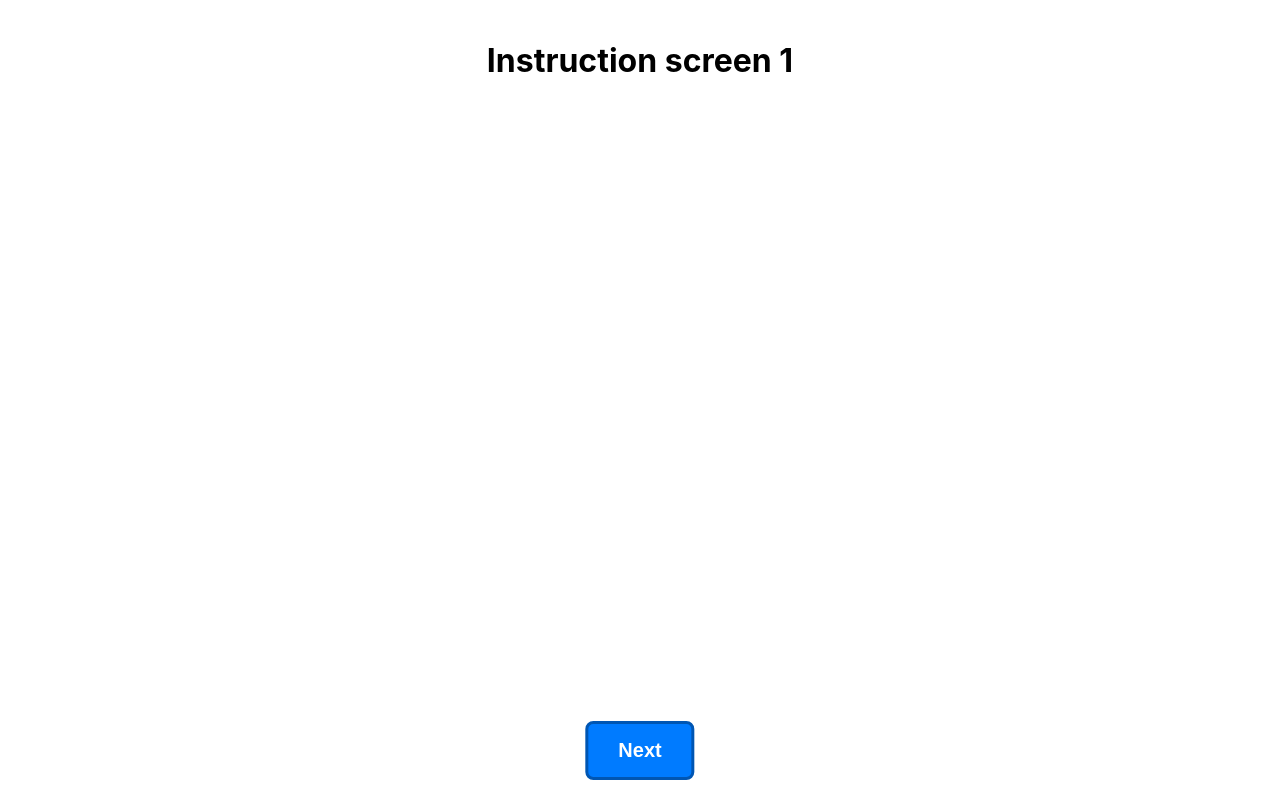
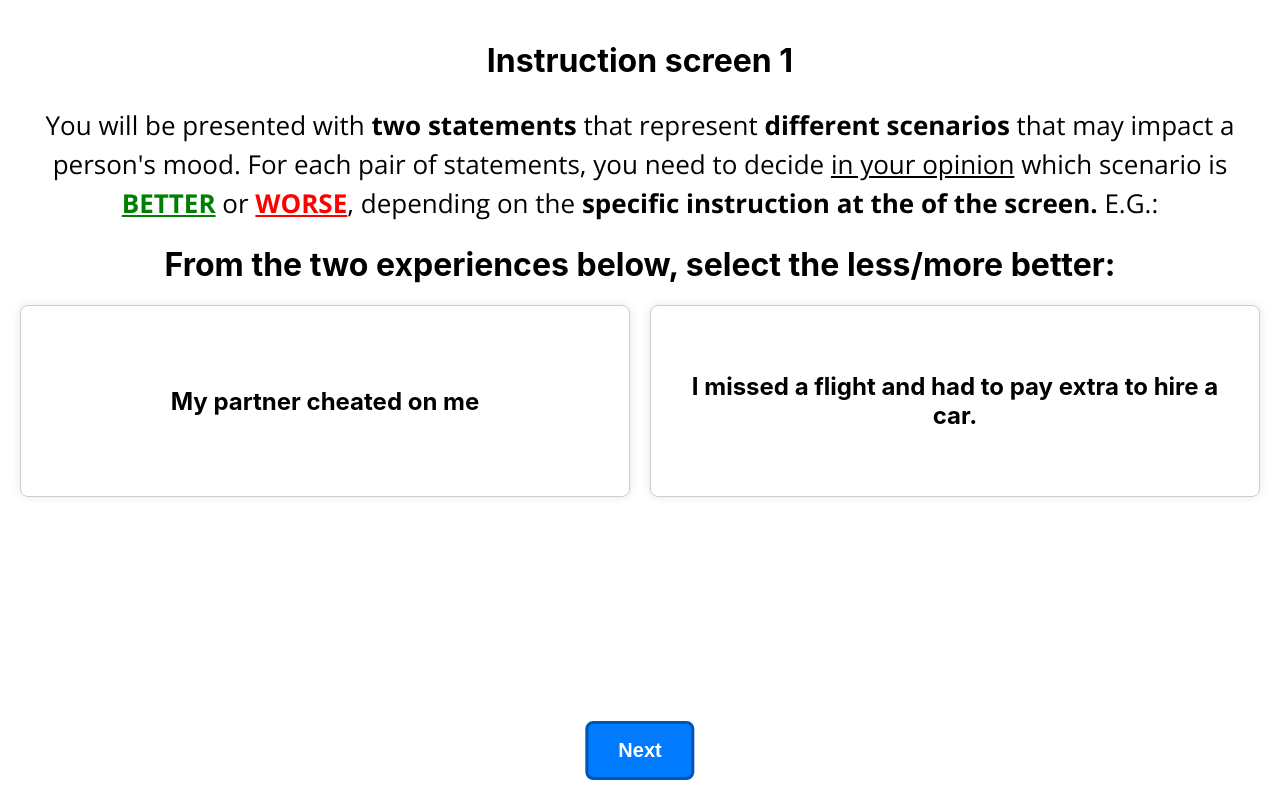
Before and after one commit to MartinOravecSvK/Elo-Project-for-Study, a React (Create React App) app in the folder frontend/: page / in a window 1280 px wide. Built offline with nearby package versions, Linux system fonts and the light colour scheme; no server answers.

Commit message:
Added all the necessary text and interaction fot the Instruction Page 1

```diff
--- a/frontend/src/components/ExperienceComponent.js
+++ b/frontend/src/components/ExperienceComponent.js
@@ -11,10 +11,10 @@ function ExperienceComponent({ setLoser_id, setWinner_id, events, counter, block
     };
 
     console.log("ExperienceComponent: ", counter, blockSize, worseStart)
-    let question = 'From the two experiences below, select the less/more better:';
+    let question = 'From the two experiences below, select the more better:';
     const shouldSwitch = (counter < blockSize && worseStart) || (counter >= blockSize && !worseStart);
     if (shouldSwitch) {
-        question = 'From the two experiences below, select the worst/more negative:';
+        question = 'From the two experiences below, select the more negative:';
     }
 
     return (
--- a/frontend/src/pages/Instructions/InstructionPage1.css
+++ b/frontend/src/pages/Instructions/InstructionPage1.css
@@ -1,3 +1,19 @@
+p {
+    font-size: 26px;
+    line-height: 1.5;
+    margin-bottom: 20px;
+}
+
+.better {
+    font-weight: bold;
+    color: green;
+}
+
+.worse {
+    font-weight: bold;
+    color: red;
+}
+
 .NextButton {
     position: fixed;
     bottom: 20px;
@@ -20,3 +36,39 @@
     border-color: #003f7f;
     box-shadow: 0 0 10px rgba(0, 123, 255, 0.5);
 }
+
+.events {
+    display: flex;
+    justify-content: center;
+    gap: 20px;
+    margin-top: 20px;
+}
+
+.event {
+    border: 1px solid #ccc;
+    padding: 20px;
+    border-radius: 8px;
+    cursor: pointer;
+    transition: border-color 0.3s, box-shadow 0.3s;
+    flex: 1;
+    display: flex;
+    align-items: center;
+    justify-content: center;
+    min-height: 150px; /* Adjust the height as needed */
+    box-shadow: 0 0 10px rgba(0, 0, 0, 0.1);
+}
+
+.event h2 {
+    margin: 0;
+}
+
+.event.selected {
+    border-color: #007bff;
+    box-shadow: 0 0 20px rgba(0, 123, 255, 0.5);
+    background: linear-gradient(to right, #e0f7fa, #e0f7fa);
+}
+
+.event:hover {
+    border-color: #007bff;
+    box-shadow: 0 0 15px rgba(0, 123, 255, 0.3);
+}
--- a/frontend/src/pages/Instructions/InstructionPage1.js
+++ b/frontend/src/pages/Instructions/InstructionPage1.js
@@ -1,12 +1,33 @@
-import React from 'react';
+import React, { useState } from 'react';
 import './InstructionPage1.css';
 
 function InstructionPage1({ nextPage }) {
 
+    const [selectedEvent, setSelectedEvent] = useState(null);
 
     return (
         <div className='InstructionWrapper'>
             <h1>Instruction screen 1</h1>
+            <p>
+                You will be presented with <b>two statements</b> that represent <b>different scenarios</b> that may impact a person's mood. For each pair of statements, you need to decide <ins>in your opinion</ins> which scenario is <ins className='better'>BETTER</ins> or <ins className='worse'>WORSE</ins>, depending on the <b>specific instruction at the of the screen.</b> E.G.:
+            </p>
+            <h1>
+                From the two experiences below, select the less/more better:
+            </h1>
+            <div className="events">
+                <div
+                    className={`event ${selectedEvent === 0 ? 'selected' : ''}`}
+                    onClick={() => setSelectedEvent(0)}
+                >
+                    <h2>My partner cheated on me</h2>
+                </div>
+                <div
+                    className={`event ${selectedEvent === 1 ? 'selected' : ''}`}
+                    onClick={() => setSelectedEvent(1)}
+                >
+                    <h2>I missed a flight and had to pay extra to hire a car.</h2>
+                </div>
+            </div>
             <button onClick={nextPage} className='NextButton'>Next</button>
         </div>
     );
```
